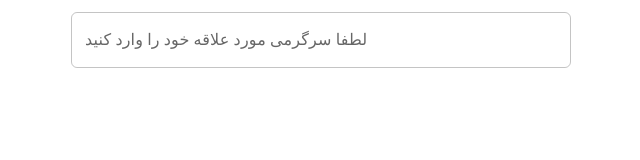
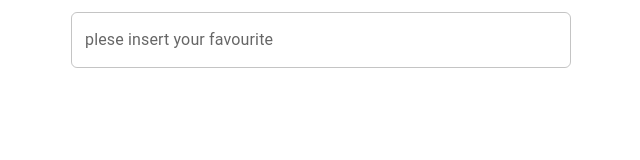
Before and after one commit to behrooz-arabzade/weekend, a Next.js app: page / in a window 1280 px wide. Shown: the top 160 px of the page, without its empty margins (319-959 px from the left). Built offline with nearby package versions, Linux system fonts and the light colour scheme.

Commit message:
search box complete

```diff
--- /dev/null
+++ b/components/molecules/SearchBox/SearchBox.tsx
@@ -0,0 +1,50 @@
+import React,
+{ useState, FC }
+    from 'react';
+
+import {
+    Autocomplete,
+    TextField
+} from '@mui/material';
+
+
+//Style(JSS)
+import useStyle from "./useStyle";
+
+interface ISearch {
+    title: string[];
+    hint?: string | null;
+    defaultValue: string;
+};
+
+const SearchBox: FC<ISearch> = ({ title, hint, defaultValue }) => {
+    const { classes, cx } = useStyle();
+
+    const [userValue, setUserValue] = useState<string>(defaultValue);
+
+    const favourite = title;
+
+    const favouriteOptions = favourite.map((favourite, index) => ({
+        id: index + 1,
+        label: favourite
+    }))
+
+    const onSearchTextChange = (e: any, hint) => {
+        setUserValue(hint)
+    }
+
+    return (
+        <div>
+            <Autocomplete
+                options={favouriteOptions}
+                className={cx(classes.root)}
+                renderInput={params => <TextField {...params} label="plese insert your favourite" />}
+                value={userValue}
+                onChange={onSearchTextChange}
+                freeSolo
+            />
+        </div>
+    )
+}
+
+export default SearchBox
--- a/components/shared/useSharedStyle.ts
+++ b/components/molecules/SearchBox/useStyle.ts
@@ -1,10 +1,9 @@
-import { textAlign } from "@mui/system";
 import { makeStyles } from "tss-react/mui";
 
 
 
 
-const useSharedStyle = makeStyles()((theme) => ({
+const useStyle = makeStyles()((theme) => ({
     root: {
         [theme.breakpoints.down("sm")]: {
             width: 300,
@@ -12,9 +11,6 @@ const useSharedStyle = makeStyles()((theme) => ({
           [theme.breakpoints.up("sm")]: {
             width: 500,
           },
-          direction:"rtl",
-          textAlign:"right"
     },
   }));
-
-export default useSharedStyle;
+export default useStyle;
--- a/components/shared/SearchBox.tsx
+++ /dev/null
@@ -1,31 +0,0 @@
-import React,
-{useState, FC}
-from 'react'
-
-import {
-    TextField
-} from '@mui/material';
-
-
-//Style(JSS)
-import useSharedStyle from '../shared/useSharedStyle';
-
-
-
-const SearchBox:FC = () => {
-    const { classes, cx } = useSharedStyle();
-    const [tagName , setTagName] =  useState<string>("")
-    return (
-        <div>
-            <TextField
-                className={cx(classes.root)}
-                label=" لطفا سرگرمی مورد علاقه خود را وارد کنید"
-                name="search"
-                value={tagName}
-                onChange={(e:any)=>{setTagName(e.target.value)}}
-            />
-        </div>
-    )
-}
-
-export default SearchBox
--- a/pages/index.tsx
+++ b/pages/index.tsx
@@ -1,7 +1,7 @@
 import type { NextPage } from "next";
 
 // Components
-import SearchBox from "components/Shared/SearchBox";
+import SearchBox from "../components/molecules/SearchBox/SearchBox";
 
 
 
@@ -24,7 +24,7 @@ const Home: NextPage = () => {
     <div className={styles.container}>
       <Container>
         <Grid display="flex" justifyContent="center" mt={3}>
-      <SearchBox />
+      <SearchBox title={["pool"]} hint="" defaultValue="" />
       </Grid>
       </Container>
     </div>
```
Also changed, not shown: 2 other files (tests, documents, lock files or other folders).
